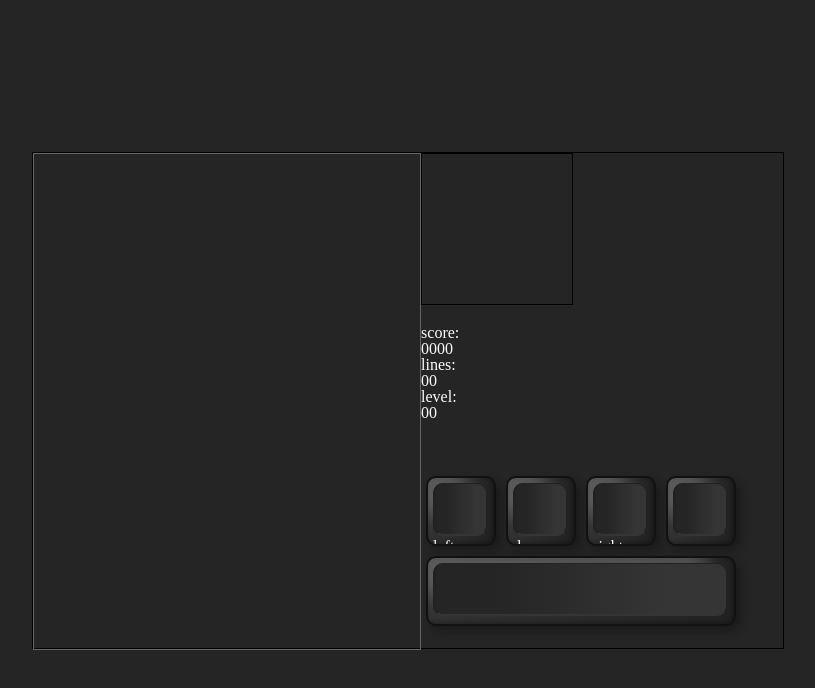
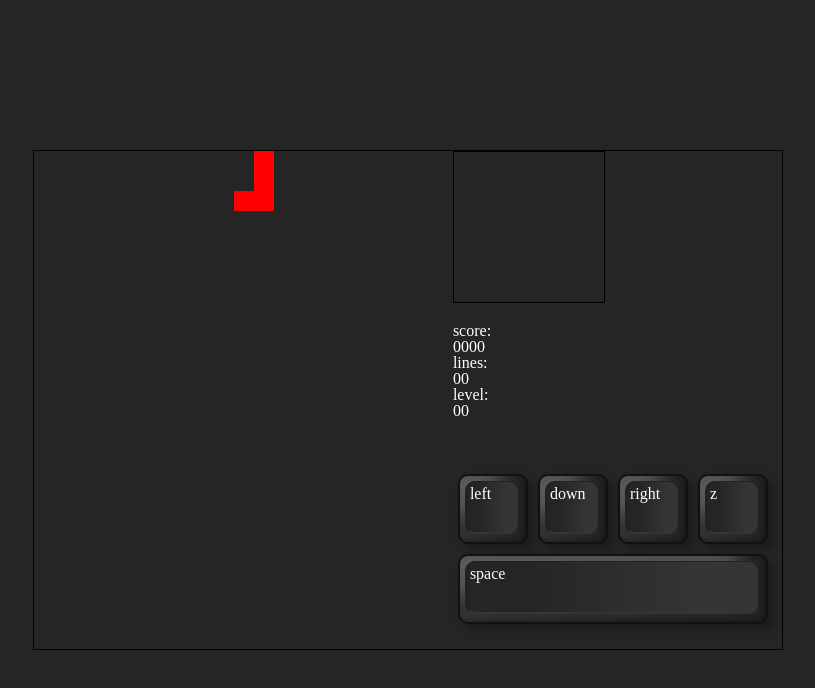
Before and after one commit to acadeGame/arcadeGame, a plain HTML site: page tetris.html in a window 1280 px wide. Shown: the whole page, without its empty margins (232-1047 px from the left). Drawn offline with Linux system fonts and the light colour scheme.

Commit message:
tetris css, js, html upload

```diff
--- a/src/tetris.js
+++ b/src/tetris.js
@@ -0,0 +1,82 @@
+let canvas = document.getElementById("tetrisCanvas");
+let ctx = canvas.getContext("2d");
+
+let block_cols = 20;
+let block_rows = 25;
+let block_size = 20;
+
+ctx.canvas.width = block_cols * block_size; //가로
+ctx.canvas.height = block_rows * block_size; //세로
+ctx.scale(block_size,block_size);//사이즈 지정
+
+const BlockArr = [];
+
+for (let j = 0; j <block_rows; j++) {
+    BlockArr[j]=[];
+    for (let i = 0; i < block_cols; i++) {
+        BlockArr[j][i]=0;
+    }
+}//block arr
+
+console.table(BlockArr);
+
+function BlockJ(ctx){
+    this.ctx = ctx;
+    this.x = 10;
+    this.y = 0;
+    this.color="red";
+    this.shap = [
+        [0,2,0],
+        [0,2,0],
+        [2,2,0]
+    ];
+    this.makeTetris=function(ctx, color, ix, iy){
+        this.ctx.fillStyle = this.color;
+
+        this.shap.forEach((shapRow,y)=>{
+            shapRow.forEach((shapCol,x)=>{
+                if(shapCol>0){
+                    this.ctx.fillRect(this.x + x, this.y + y, 1, 1);
+                }
+            });
+        });
+    }
+}
+
+const blockJ = new BlockJ(ctx);
+blockJ.makeTetris();
+
+
+// class BlockJ{
+//     show_x;
+//     show_y;
+//     ctx;
+//     color;
+//     constructor(ctx){
+//         this.makeBlock();
+//         this.ctx=ctx;
+//     }
+//     makeBlock(){
+//         this.show_x = 10;
+//         this.show_y = 0;
+//         this.color="red";
+//         this.shap = [
+//             [0,2,0],
+//             [0,2,0],
+//             [2,2,0]
+//         ]
+//     }
+//     showBlock(){
+//         this.ctx.fillStyle = this.color;
+//         this.shap.forEach((shapRow,y)=>{
+//             shapRow.forEach((shapCol,x)=>{
+//                 if(shapCol>0){
+//                     this.ctx.fillRect(this.show_x + x, this.show_y + y, 1, 1);
+//                 }
+//             });
+//         });
+//     }
+// }
+
+// const blockJ = new BlockJ(ctx);
+// blockJ.showBlock();
--- a/style/tetris.css
+++ b/style/tetris.css
@@ -10,23 +10,25 @@
 /* #gameBox  */
 #gameContainer{
     width: 750px;
-    height: 495px;
+    height: 500px;
     border: 1px solid #000;
     display: flex;
     justify-content: space-between;
+    box-sizing: border-box;
 
 }
 /* #gameContainer */
 
 #gameShow{
     width: 400px;
-    height: 100%;
-    border: 1px solid #666;
+    height: 500px;
+    /* border: 1px solid #666; */
+    /* box-sizing: border-box; */
 }
 /* #gameShow */
 
 #socreBox{
-    width: 50%;
+    width: 44%;
 }
 #socreBox .next_block{
     width: 150px;
@@ -63,6 +65,7 @@
     height: 70px;
     margin: 5px;
     padding: 5px;
+    position: relative;
     border: 2px solid #111;
     box-sizing: border-box;
     border-radius: 10px;
@@ -85,12 +88,13 @@
     box-shadow:  -20px -20px 20px rgba(255,255,255,0.2);
 }
 
-#keyBox li:last-child{
-    width: 310px;
-}
+#keyBox li:last-child{ width: 310px; }
+#keyBox li:last-child::before{ width: 290px; }
 
-#keyBox li:last-child::before{
-    width: 290px;
+#keyBox li em{
+    display: block;
+    position: absolute;
+    left: 10px; top: 10px;
 }
 
 /* keyBox */
--- a/tetris.html
+++ b/tetris.html
@@ -12,7 +12,7 @@
     <div id="gameBox">
         <div id="gameContainer">
             <div id="gameShow">
-                <canvas id="gameCanvas"></canvas>
+                <canvas id="tetrisCanvas"></canvas>
             </div>
             <div id="socreBox">
                 <div class="next_block"></div>
@@ -22,11 +22,11 @@
                     <li class="level">level: <span>00</span></li>
                 </ul>
                 <ul id="keyBox">
-                    <li>left</li>
-                    <li>down</li>
-                    <li>right</li>
-                    <li>z</li>
-                    <li>space</li>
+                    <li><em>left</em></li>
+                    <li><em>down</em></li>
+                    <li><em>right</em></li>
+                    <li><em>z</em></li>
+                    <li><em>space</em></li>
                 </ul>
             </div>
         </div>
```
